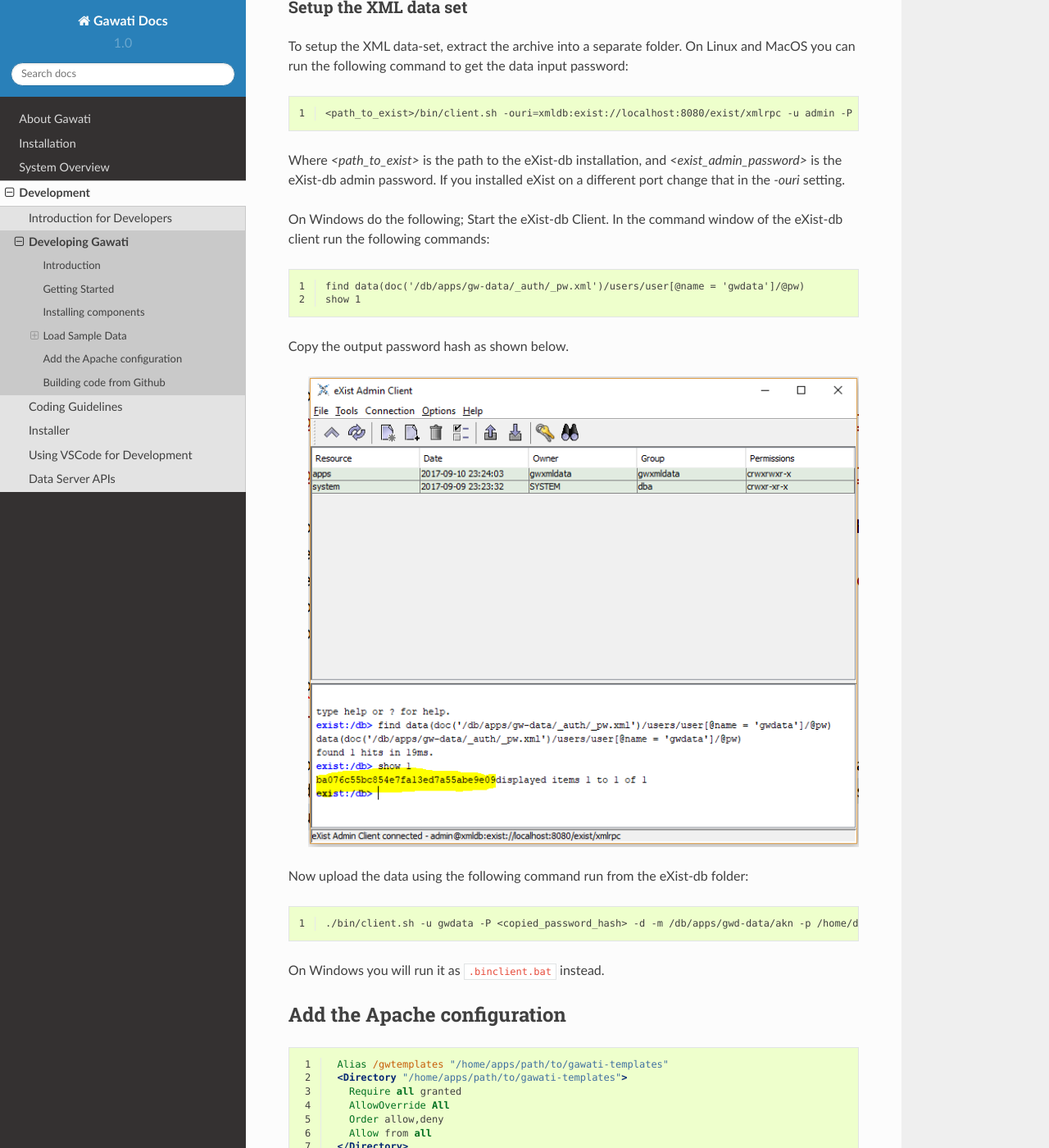
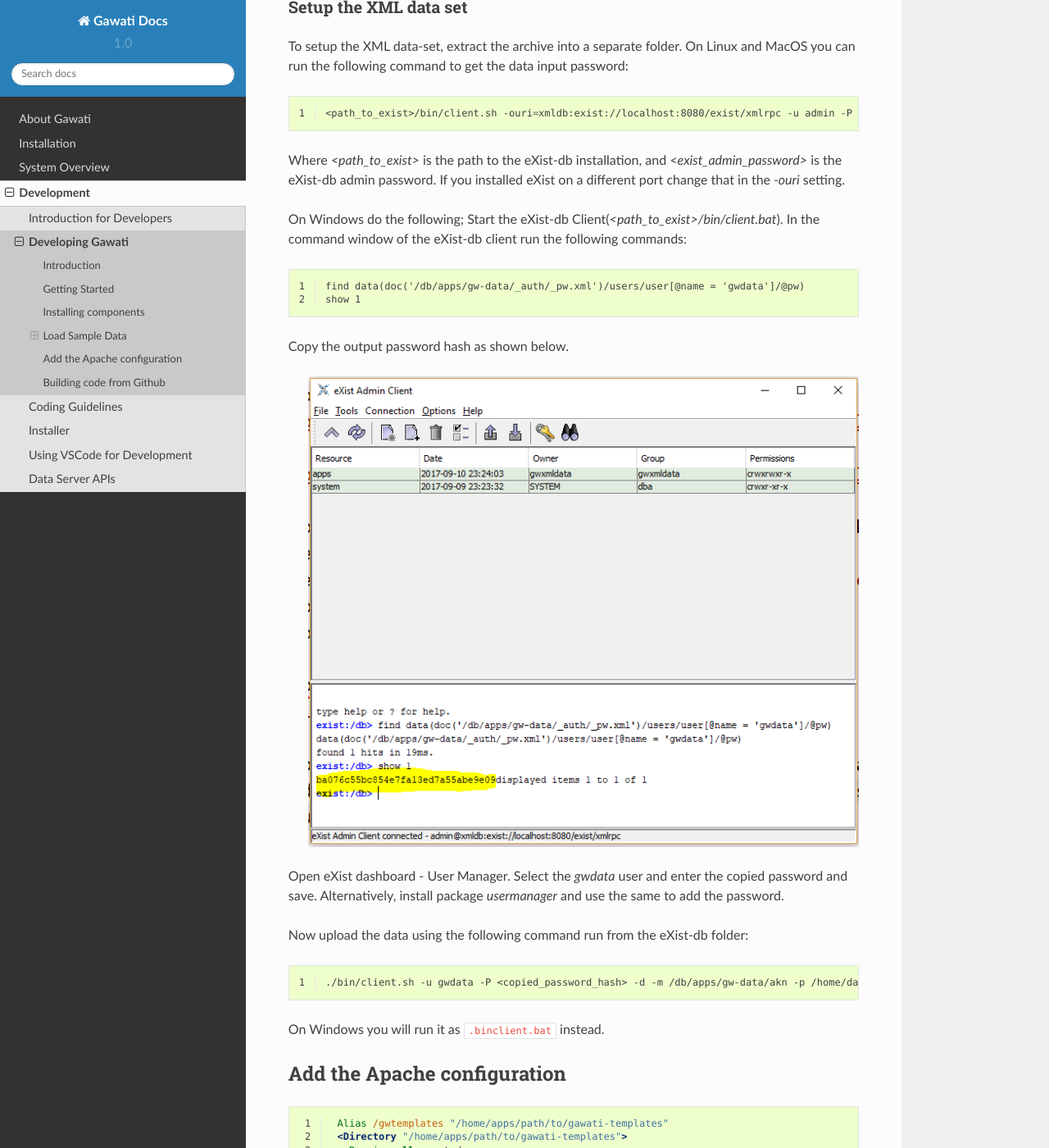
Before and after one commit to gawati/gawati-docs, a Sphinx documentation site: the page built from docs/source/development/dev-env.rst, in a window 1280 px wide and 1400 px high, scrolled down 1939 px. Shown: the whole window at 82% size. Built offline with Sphinx 7.4.7 and the Read the Docs theme 2.0.0, drawn with Linux system fonts in a browser that asks for light colours.

Commit message:
Minor corrections

```diff
--- a/docs/source/development/dev-env.rst
+++ b/docs/source/development/dev-env.rst
@@ -60,7 +60,7 @@ We do this to ensure optimal performance.
 Download the data sets
 ======================
 
-Download the `XML Data set <https://github.com/gawati/gawati-data-xml/releases/download/1.2/akn_xml_sample-1.2.zip>`_ and the corresponding `PDF Data set <https://github.com/gawati/gawati-data-xml/releases/download/1.2/akn_xml_sample-1.2.zip>`_
+Download the `XML Data set <https://github.com/gawati/gawati-data-xml/releases/download/1.2/akn_xml_sample-1.2.zip>`_ and the corresponding `PDF Data set <https://github.com/gawati/gawati-data-xml/releases/download/1.2/akn_pdf_sample-1.2.zip>`_
 
 
 Setup the PDF data set
@@ -80,7 +80,7 @@ To setup the XML data-set, extract the archive into a separate folder. On Linux
 
 Where `<path_to_exist>` is the path to the eXist-db installation, and `<exist_admin_password>` is the eXist-db admin password. If you installed eXist on a different port change that in the `-ouri` setting.
 
-On Windows do the following; Start the eXist-db Client. In the command window of the eXist-db client run the following commands:
+On Windows do the following; Start the eXist-db Client(`<path_to_exist>/bin/client.bat`). In the command window of the eXist-db client run the following commands:
 
 .. code-block:: none
     :linenos:
@@ -95,12 +95,14 @@ Copy the output password hash as shown below.
    :align: center
    :figclass: align-center
 
+Open eXist dashboard - User Manager.  Select the `gwdata` user and enter the copied password and save.  Alternatively, install package `usermanager` and use the same to add the password.
+
 Now upload the data using the following command run from the eXist-db folder:
 
 .. code-block:: bash
     :linenos:
 
-    ./bin/client.sh -u gwdata -P <copied_password_hash> -d -m /db/apps/gwd-data/akn -p /home/data/akn_xml/akn
+    ./bin/client.sh -u gwdata -P <copied_password_hash> -d -m /db/apps/gw-data/akn -p /home/data/akn_xml/akn
 
 On Windows you will run it as :samp:`.\bin\client.bat` instead.
 
```
